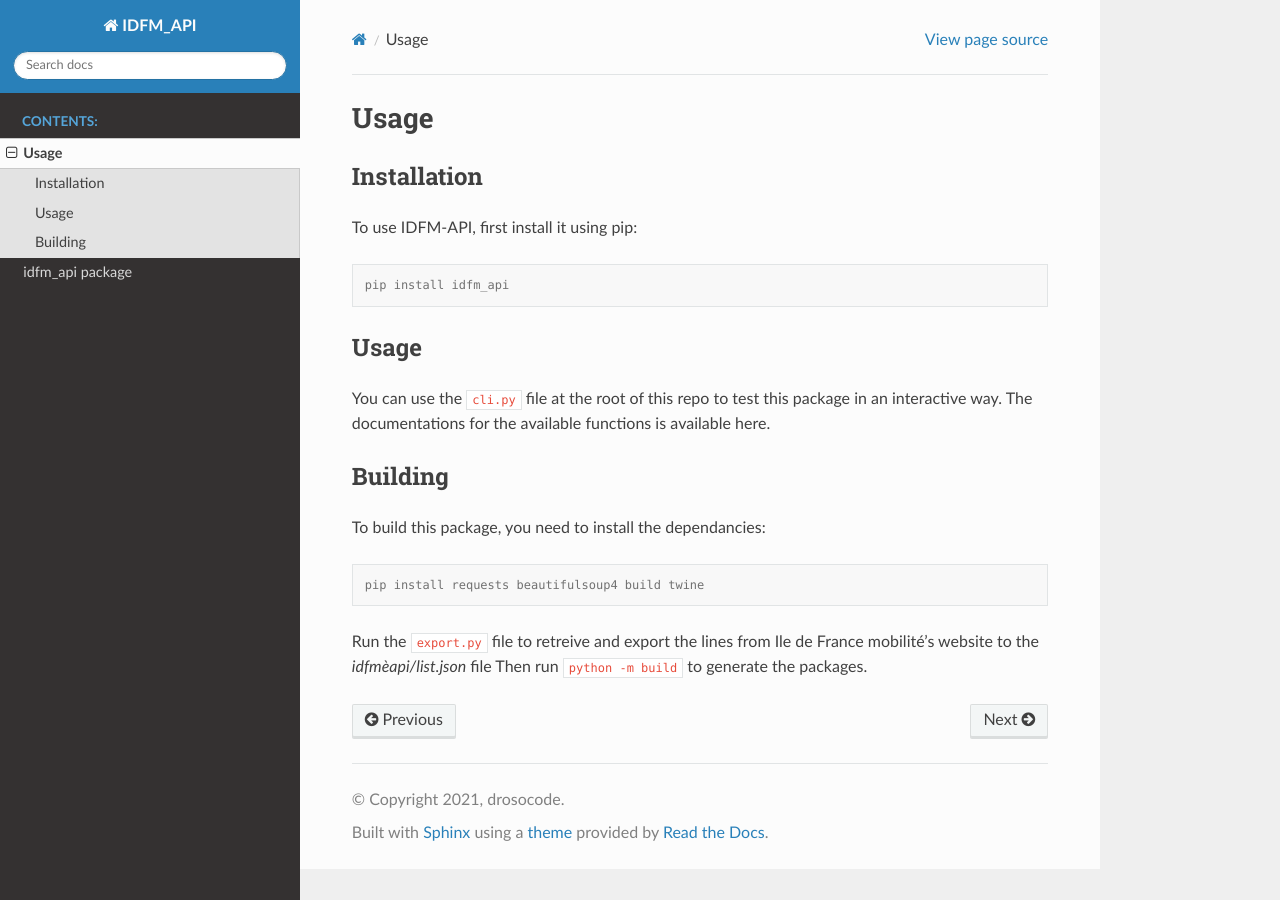
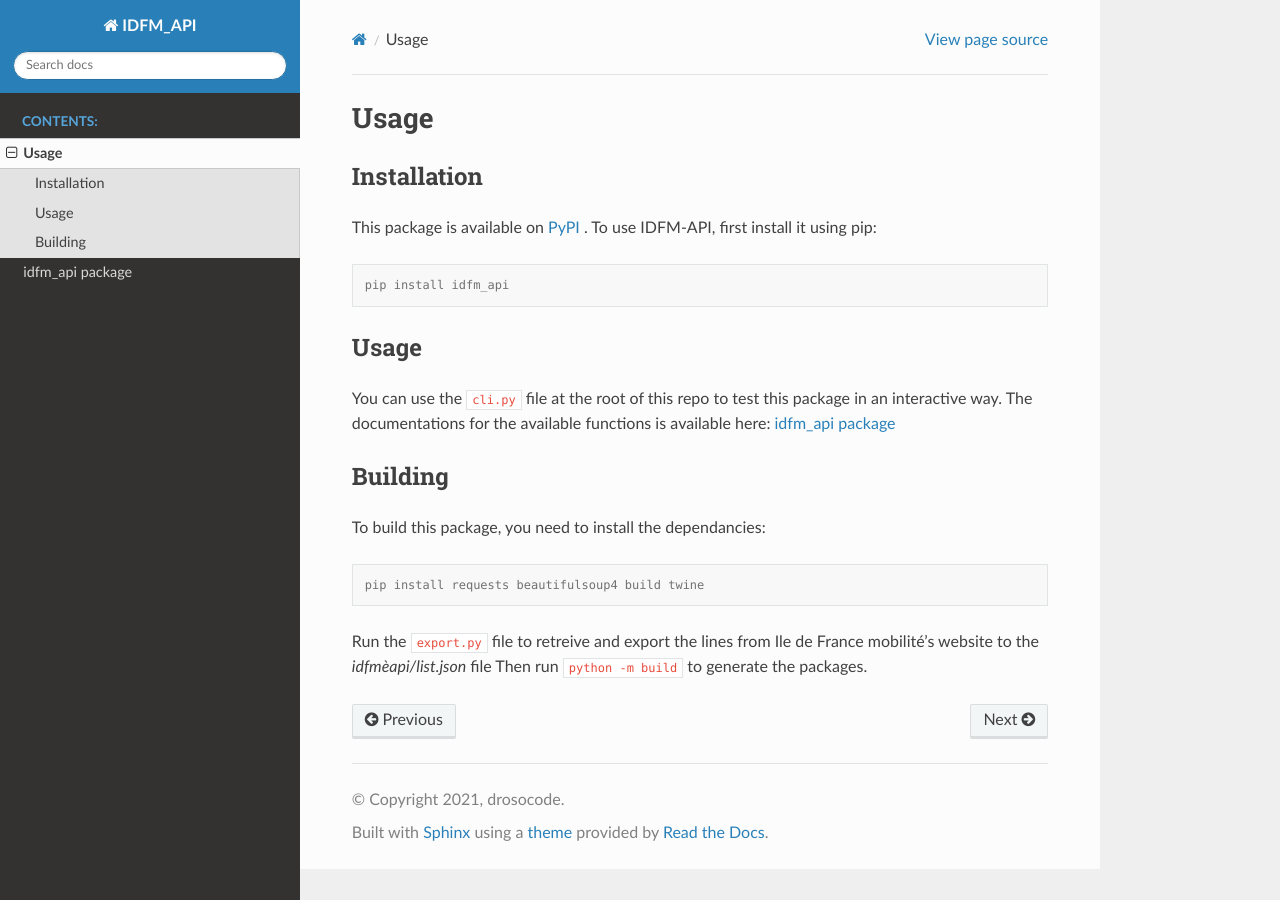
Before and after one commit to droso-hass/idfm-api, a Sphinx documentation site: the page built from doc/source/usage.rst, in a window 1280 px wide. Built offline with Sphinx 7.4.7 and the Read the Docs theme 2.0.0, drawn with Linux system fonts in a browser that asks for light colours.

Commit message:
add package url in the doc

```diff
--- a/doc/source/usage.rst
+++ b/doc/source/usage.rst
@@ -8,6 +8,7 @@ Usage
 Installation
 ------------
 
+This package is available on `PyPI <https://pypi.org/project/idfm-api/>`_ .
 To use IDFM-API, first install it using pip:
 
 .. code-block:: console
@@ -18,7 +19,7 @@ Usage
 -----
 
 You can use the ``cli.py`` file at the root of this repo to test this package in an interactive way.
-The documentations for the available functions is available here.
+The documentations for the available functions is available here: :doc:`idfm_api`
 
 Building
 --------
--- a/setup.py
+++ b/setup.py
@@ -9,7 +9,7 @@ setup(
     package_data={
         'idfm-api': ['lines.json'],
     },
-    version='0.1.0',
+    version='0.1.1',
     author='drosocode',
     license='MIT',
     description='API for Ile de france mobilite',
```
